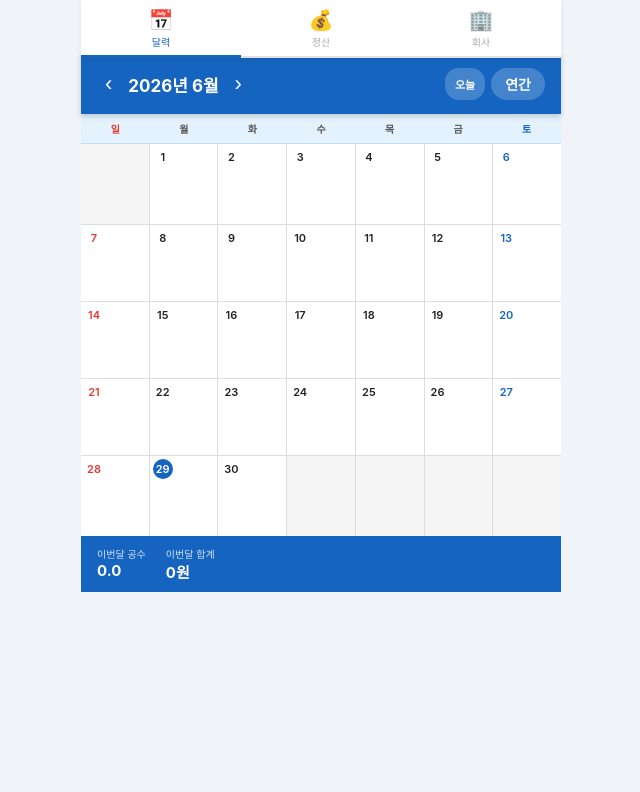
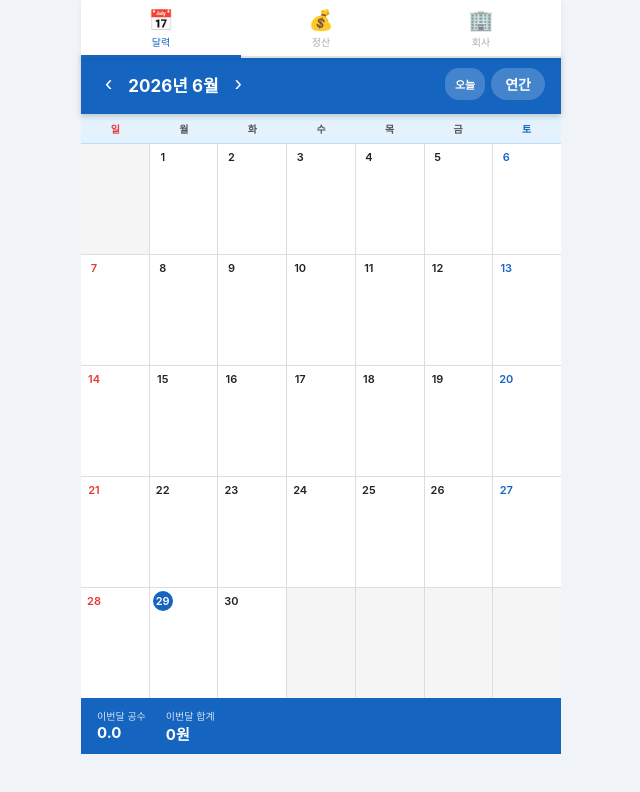
Before and after one commit to csj19852473/gongsu-app, a plain HTML site: page index.html in a window 1280 px wide. Shown: the whole page, without its empty margins (319-959 px from the left). Drawn offline with Linux system fonts and the light colour scheme.

Commit message:
달력 칸 높이 키움

```diff
--- a/index.html
+++ b/index.html
@@ -33,9 +33,9 @@ body{font-family:-apple-system,BlinkMacSystemFont,'Segoe UI',sans-serif;backgrou
 .wkd:last-child{color:#1565C0}
 
 .cal-grid{display:grid;grid-template-columns:repeat(7,1fr);gap:1px;background:#ddd}
-.cday{background:#fff;min-height:76px;padding:3px;cursor:pointer;position:relative;transition:background .1s}
+.cday{background:#fff;min-height:110px;padding:3px;cursor:pointer;position:relative;transition:background .1s}
 .cday:active{background:#e3f2fd}
-.cday.empty{background:#f5f5f5;cursor:default;min-height:76px}
+.cday.empty{background:#f5f5f5;cursor:default;min-height:110px}
 .cday.other-month{background:#fafafa}
 .dnum{font-size:11px;font-weight:600;width:20px;height:20px;display:flex;align-items:center;justify-content:center;margin-bottom:2px}
 .cday.today .dnum{background:#1565C0;color:#fff;border-radius:50%}
```
